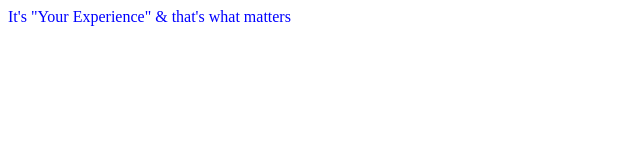
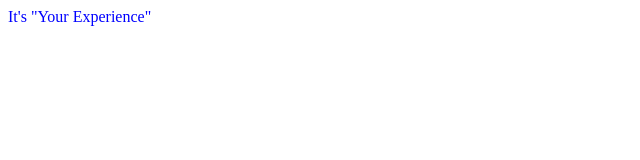
Before and after one commit to YourExperience/yourexperience.github.io, a plain HTML site: page index.html in a window 1280 px wide. Shown: the whole page, without its empty margins (0-640 px from the left). Drawn offline with Linux system fonts and the light colour scheme.

Commit message:
change in index

```diff
--- a/index.html
+++ b/index.html
@@ -9,6 +9,6 @@
 
 </head>
 <body>
-<div class="base">It's "Your Experience" & that's what matters </div>
+<div class="base">It's "Your Experience"</div>
 </body>
 </html>
```
